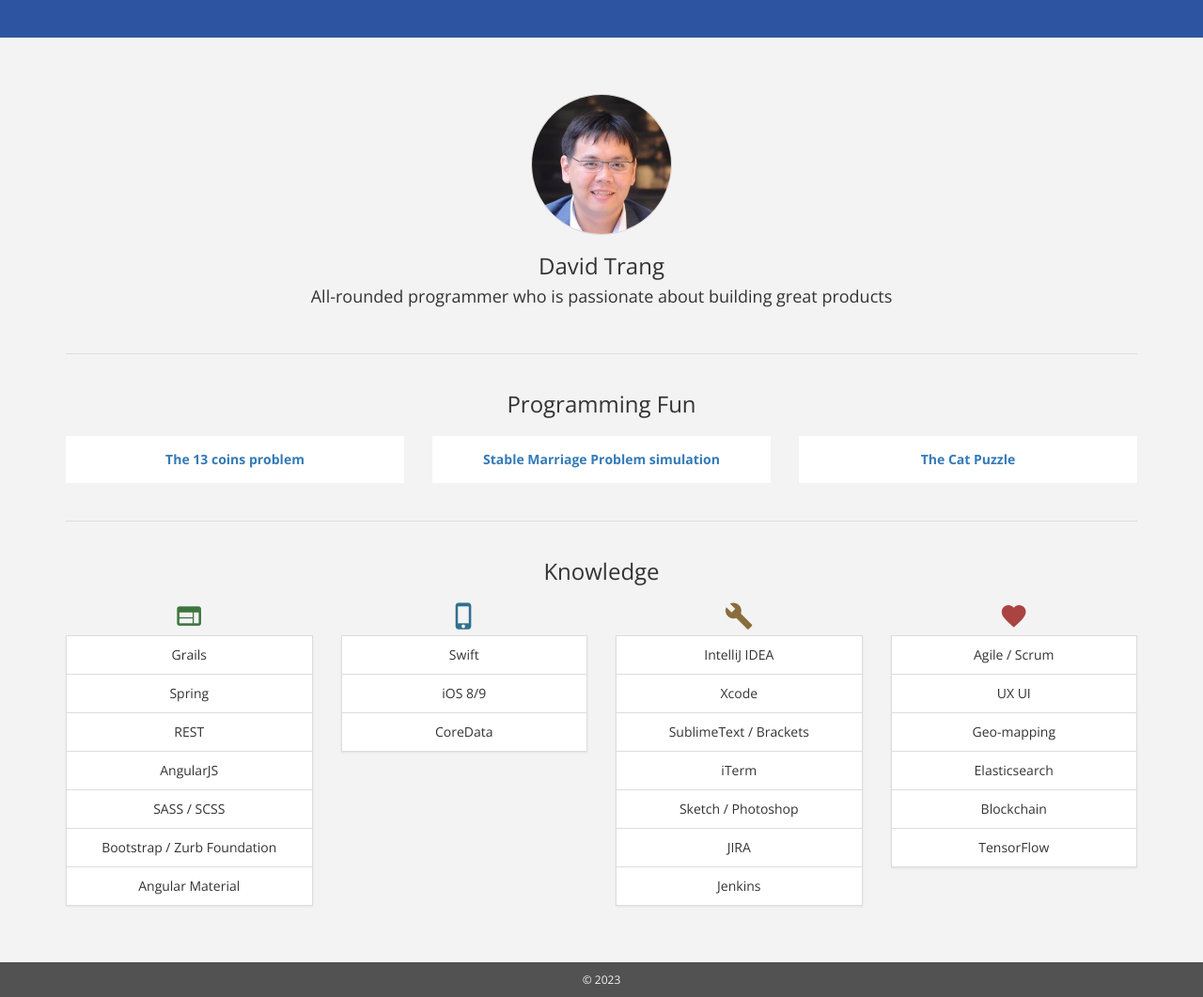
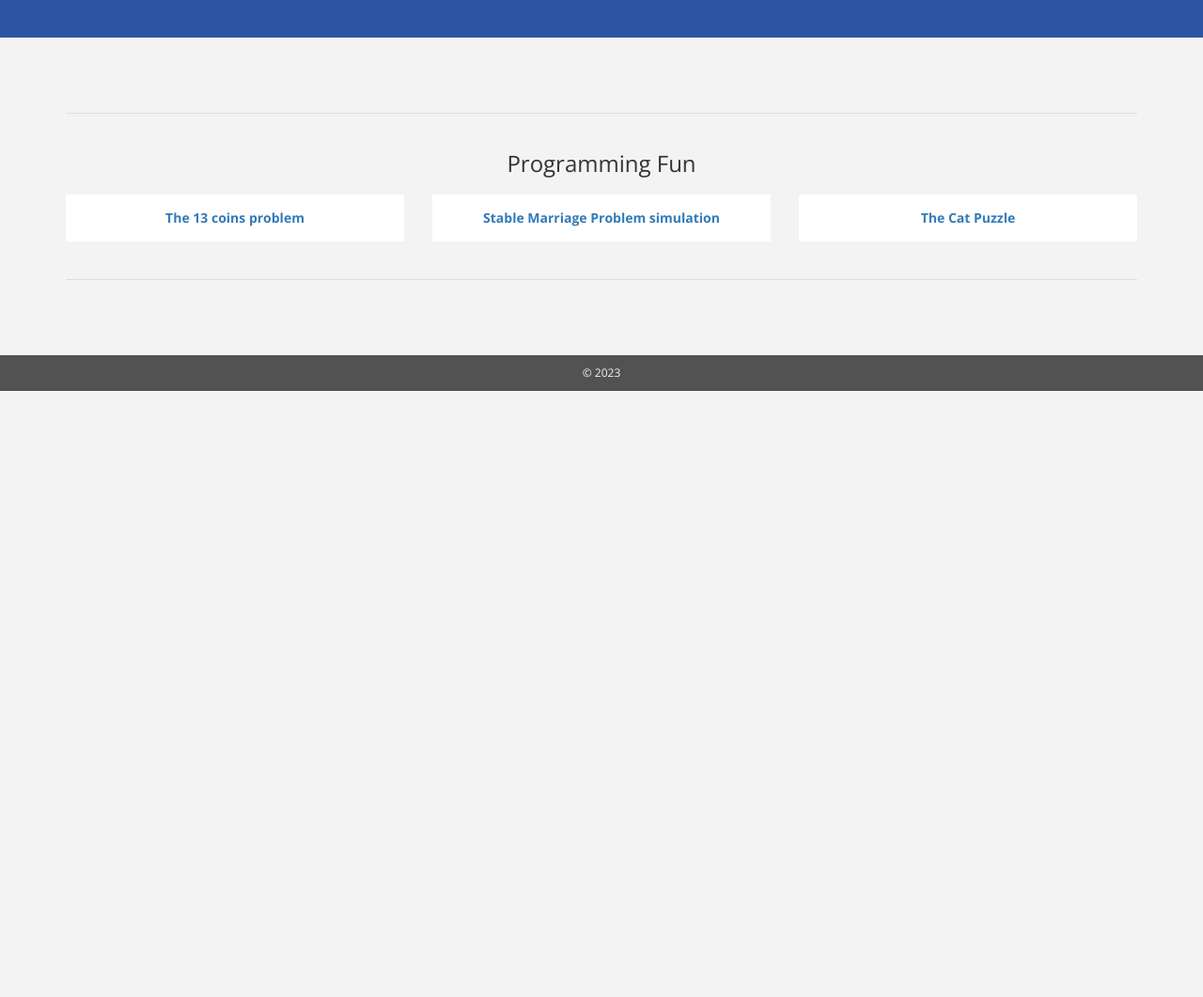
Before and after one commit to dtrang/dtrang.github.io, a plain HTML site: page index.html in a window 1280 px wide. Shown: the whole page at 94% size. After the commit the page ends 800 px from the top, so only its background shows below. Drawn offline with nearby package versions, Linux system fonts and the light colour scheme.

Commit message:
update index.html

```diff
--- a/index.html
+++ b/index.html
@@ -1,13 +1,16 @@
 <!DOCTYPE html>
 <html lang="en">
+
 <head>
   <meta name="viewport" content="width=device-width, initial-scale=1.0">
   <title>David Trang</title>
-  <link rel="shortcut icon" type="image/png" href="favicon.png"/>
+  <link rel="shortcut icon" type="image/png" href="favicon.png" />
   <link href="https://fonts.googleapis.com/css?family=Open+Sans:300,400,700" rel="stylesheet">
   <link href="https://fonts.googleapis.com/icon?family=Material+Icons" rel="stylesheet">
-  <link rel="stylesheet" href="https://maxcdn.bootstrapcdn.com/bootstrap/3.3.6/css/bootstrap.min.css" integrity="sha384-1q8mTJOASx8j1Au+a5WDVnPi2lkFfwwEAa8hDDdjZlpLegxhjVME1fgjWPGmkzs7" crossorigin="anonymous">
-  <link rel="stylesheet" href="https://maxcdn.bootstrapcdn.com/bootstrap/3.3.6/css/bootstrap-theme.min.css" integrity="sha384-fLW2N01lMqjakBkx3l/M9EahuwpSfeNvV63J5ezn3uZzapT0u7EYsXMjQV+0En5r" crossorigin="anonymous">
+  <link rel="stylesheet" href="https://maxcdn.bootstrapcdn.com/bootstrap/3.3.6/css/bootstrap.min.css"
+    integrity="sha384-1q8mTJOASx8j1Au+a5WDVnPi2lkFfwwEAa8hDDdjZlpLegxhjVME1fgjWPGmkzs7" crossorigin="anonymous">
+  <link rel="stylesheet" href="https://maxcdn.bootstrapcdn.com/bootstrap/3.3.6/css/bootstrap-theme.min.css"
+    integrity="sha384-fLW2N01lMqjakBkx3l/M9EahuwpSfeNvV63J5ezn3uZzapT0u7EYsXMjQV+0En5r" crossorigin="anonymous">
   <style>
     body {
       font-family: "Open Sans";
@@ -82,14 +85,17 @@
     .knowledge-container {
       text-align: center;
     }
+
     .list-group {
       border-radius: 0;
       text-align: center;
     }
+
     .list-group-item {
       border-radius: 0 !important;
       color: inherit !important;
     }
+
     .material-icons {
       font-size: 2.2em;
       text-align: center;
@@ -105,15 +111,14 @@
 
   <main class="container">
 
-  <div class="row">
+    <div class="row hidden">
       <div class="col-xs-12 text-center">
-      <img src="images/profile.jpg" class="avatar">
         <h3>David Trang</h3>
-      <h4 class="text-thin">All-rounded programmer who is passionate about building great products</h4>
+        <h4 class="text-thin">Tagline</h4>
       </div>
     </div>
 
-  <hr/>
+    <hr />
 
     <h3 class="text-center">Programming Fun</h3>
 
@@ -135,67 +140,22 @@
       </div>
     </div>
 
-  <hr/>
-
-  <h3 class="text-center">Knowledge</h3>
-
-  <div class="row knowledge-container">
-    <div class="col-sm-3">
-      <i class="material-icons text-success" title="Web development">web</i>
-      <ul class="list-group">
-        <li class="list-group-item">Grails</li>
-        <li class="list-group-item">Spring</li>
-        <li class="list-group-item">REST</li>
-        <li class="list-group-item">AngularJS</li>
-        <li class="list-group-item">SASS / SCSS</li>
-        <li class="list-group-item">Bootstrap / Zurb Foundation</li>
-        <li class="list-group-item">Angular Material</li>
-      </ul>
-    </div>
-    <div class="col-sm-3">
-      <i class="material-icons text-info" title="App development">phone_iphone</i>
-      <ul class="list-group">
-        <li class="list-group-item">Swift</li>
-        <li class="list-group-item">iOS 8/9</li>
-        <li class="list-group-item">CoreData</li>
-      </ul>
-    </div>
-    <div class="col-sm-3">
-      <i class="material-icons text-warning" title="Tools">build</i>
-      <ul class="list-group">
-        <li class="list-group-item">IntelliJ IDEA</li>
-        <li class="list-group-item">Xcode</li>
-        <li class="list-group-item">SublimeText / Brackets</li>
-        <li class="list-group-item">iTerm</li>
-        <li class="list-group-item">Sketch / Photoshop</li>
-        <li class="list-group-item">JIRA</li>
-        <li class="list-group-item">Jenkins</li>
-      </ul>
-    </div>
-    <div class="col-sm-3">
-      <i class="material-icons text-danger" title="Special interests">favorite</i>
-      <ul class="list-group">
-        <li class="list-group-item">Agile / Scrum</li>
-        <li class="list-group-item">UX UI</li>
-        <li class="list-group-item">Geo-mapping</li>
-        <li class="list-group-item">Elasticsearch</li>
-        <li class="list-group-item">Blockchain</li>
-        <li class="list-group-item">TensorFlow</li>
-      </ul>
-    </div>
-  </div>
+    <hr />
 
   </main>
 
   <footer>
-  &#169; <script>document.write(new Date().getFullYear())</script>
+    &#169;
+    <script>document.write(new Date().getFullYear())</script>
   </footer>
 
   <script>
-  (function(i,s,o,g,r,a,m){i['GoogleAnalyticsObject']=r;i[r]=i[r]||function(){
-    (i[r].q=i[r].q||[]).push(arguments)},i[r].l=1*new Date();a=s.createElement(o),
-    m=s.getElementsByTagName(o)[0];a.async=1;a.src=g;m.parentNode.insertBefore(a,m)
-  })(window,document,'script','https://www.google-analytics.com/analytics.js','ga');
+      (function (i, s, o, g, r, a, m) {
+        i['GoogleAnalyticsObject'] = r; i[r] = i[r] || function () {
+          (i[r].q = i[r].q || []).push(arguments)
+        }, i[r].l = 1 * new Date(); a = s.createElement(o),
+          m = s.getElementsByTagName(o)[0]; a.async = 1; a.src = g; m.parentNode.insertBefore(a, m)
+      })(window, document, 'script', 'https://www.google-analytics.com/analytics.js', 'ga');
 
     ga('create', 'UA-104190728-1', 'auto');
     ga('send', 'pageview');
@@ -203,4 +163,5 @@
   </script>
 
 </body>
+
 </html>
```
Lines whose indentation alone changed are shown as unchanged.
